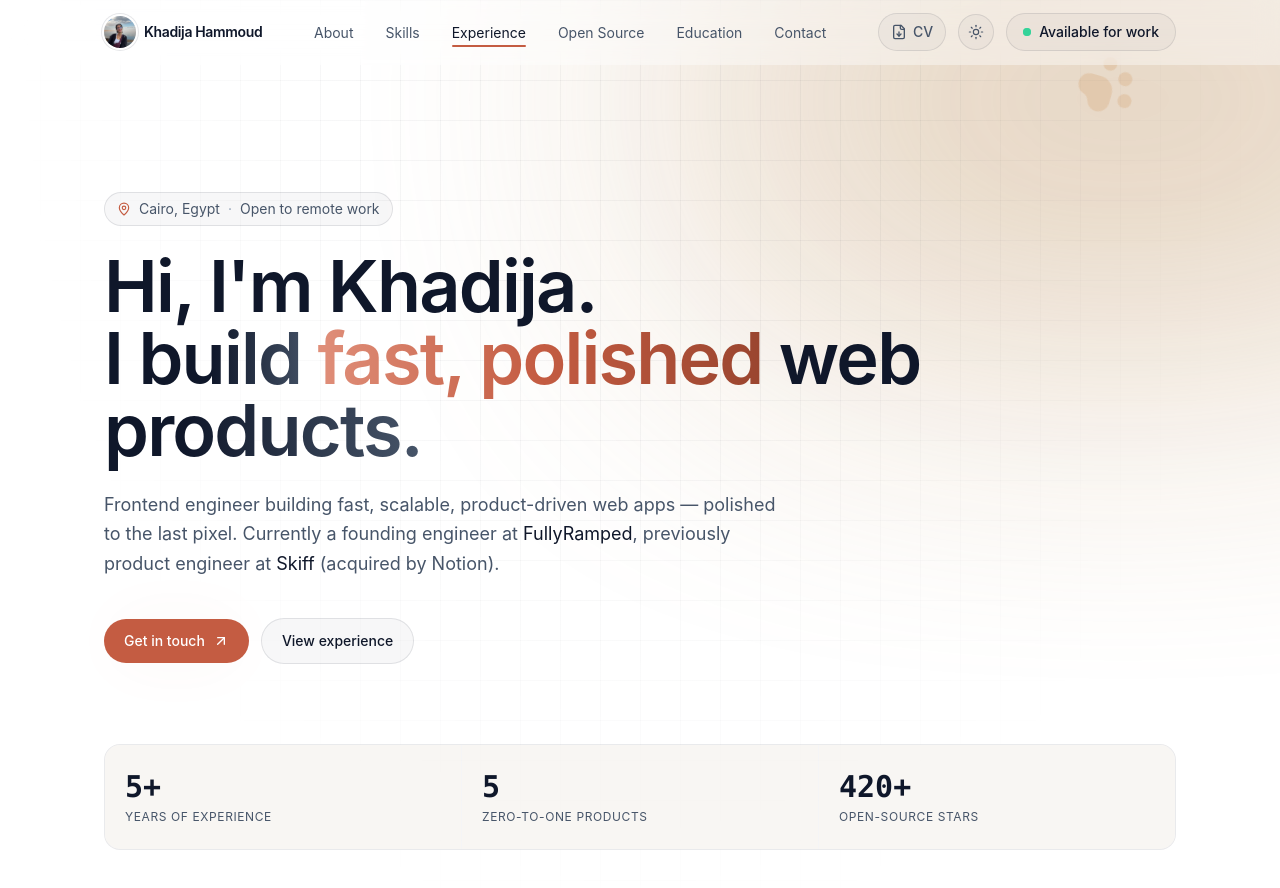
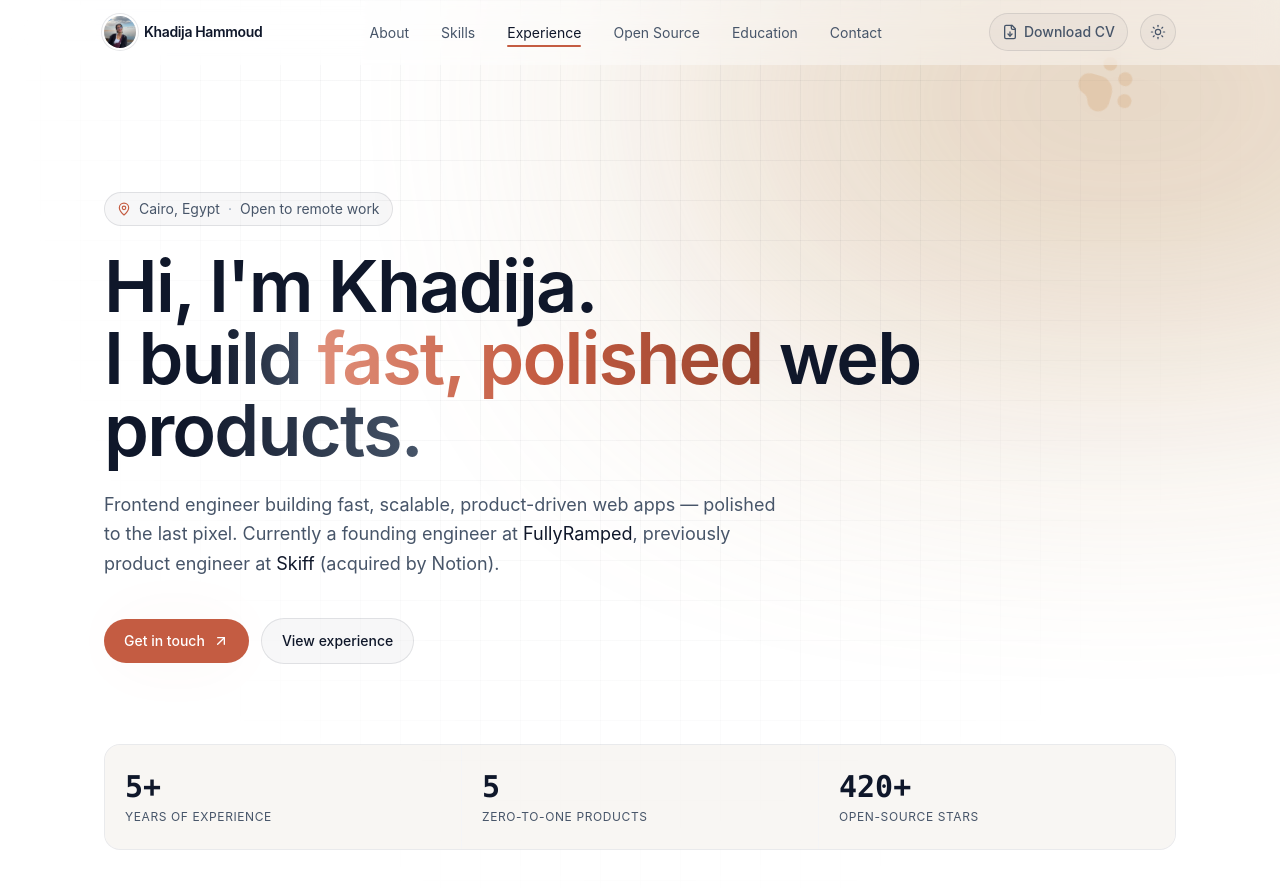
Before and after one commit to KhadijaHammoud/portfolio, a React (Create React App) app: page / in a window 1280 px wide. Shown: the top 888 px of the page. Built offline with nearby package versions, Linux system fonts and the light colour scheme.

Commit message:
[feat] Remove available to work button

```diff
--- a/src/components/Navbar.tsx
+++ b/src/components/Navbar.tsx
@@ -90,7 +90,9 @@ export const Navbar: React.FC = () => {
             alt='Khadija Hammoud'
             className='h-8 w-8 rounded-full object-cover ring-1 ring-line/10 ring-offset-2 ring-offset-bg'
           />
-          <span className='hidden whitespace-nowrap sm:block'>Khadija Hammoud</span>
+          <span className='hidden whitespace-nowrap sm:block'>
+            Khadija Hammoud
+          </span>
         </a>
 
         <ul className='hidden items-center gap-8 lg:flex'>
@@ -130,19 +132,9 @@ export const Navbar: React.FC = () => {
             className='hidden items-center gap-1.5 whitespace-nowrap rounded-full border border-line/10 bg-line/[0.03] px-3 py-2 text-sm font-medium text-ink-muted transition-all hover:border-accent/60 hover:text-ink sm:inline-flex'
           >
             <FileDown className='h-4 w-4' />
-            CV
+            Download CV
           </a>
           <ThemeToggle />
-          <a
-            href='#contact'
-            className='group hidden items-center gap-2 whitespace-nowrap rounded-full border border-line/10 bg-line/[0.03] px-4 py-2 text-sm font-medium text-ink transition-all hover:border-accent/60 hover:bg-accent/10 sm:inline-flex'
-          >
-            <span className='relative flex h-2 w-2'>
-              <span className='absolute inline-flex h-full w-full animate-ping rounded-full bg-emerald-400 opacity-70' />
-              <span className='relative inline-flex h-2 w-2 rounded-full bg-emerald-400' />
-            </span>
-            Available for work
-          </a>
         </div>
       </nav>
     </motion.header>
```
